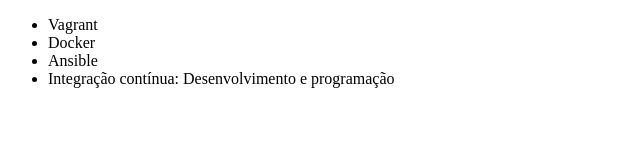
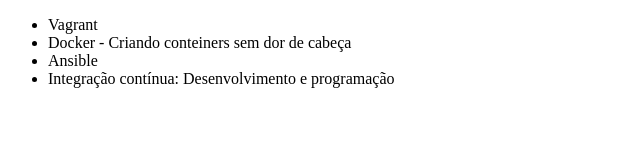
Before and after one commit to gabrmendes/alura-git, a plain HTML site: page index.html in a window 1280 px wide. Shown: the whole page, without its empty margins (0-640 px from the left). Drawn offline with Linux system fonts and the light colour scheme.

Commit message:
commit de alteração de titulo por biug

```diff
--- a/index.html
+++ b/index.html
@@ -2,12 +2,11 @@
 <html lang="pt-br">
 <head>
 	<meta charset="UTF-8">
-	<title> Curso de DevOps da plataforma Alura</title>
 </head>
 <body>
 	<ul>
 		<li>Vagrant</li>
-		<li>Docker</li>
+		<li>Docker - Criando conteiners sem dor de cabeça</li>
 		<li>Ansible</li>
 		<li>Integração contínua: Desenvolvimento e programação</li>
 	</ul>
```
